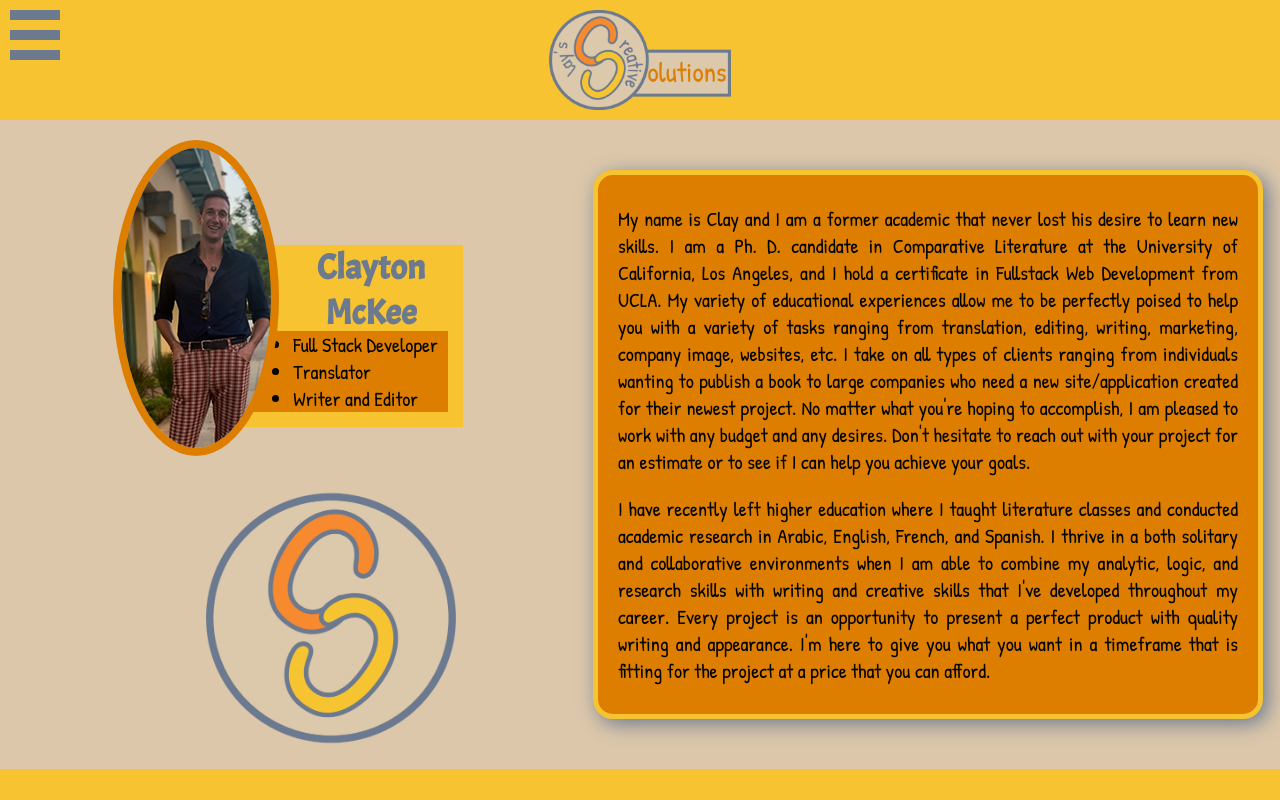
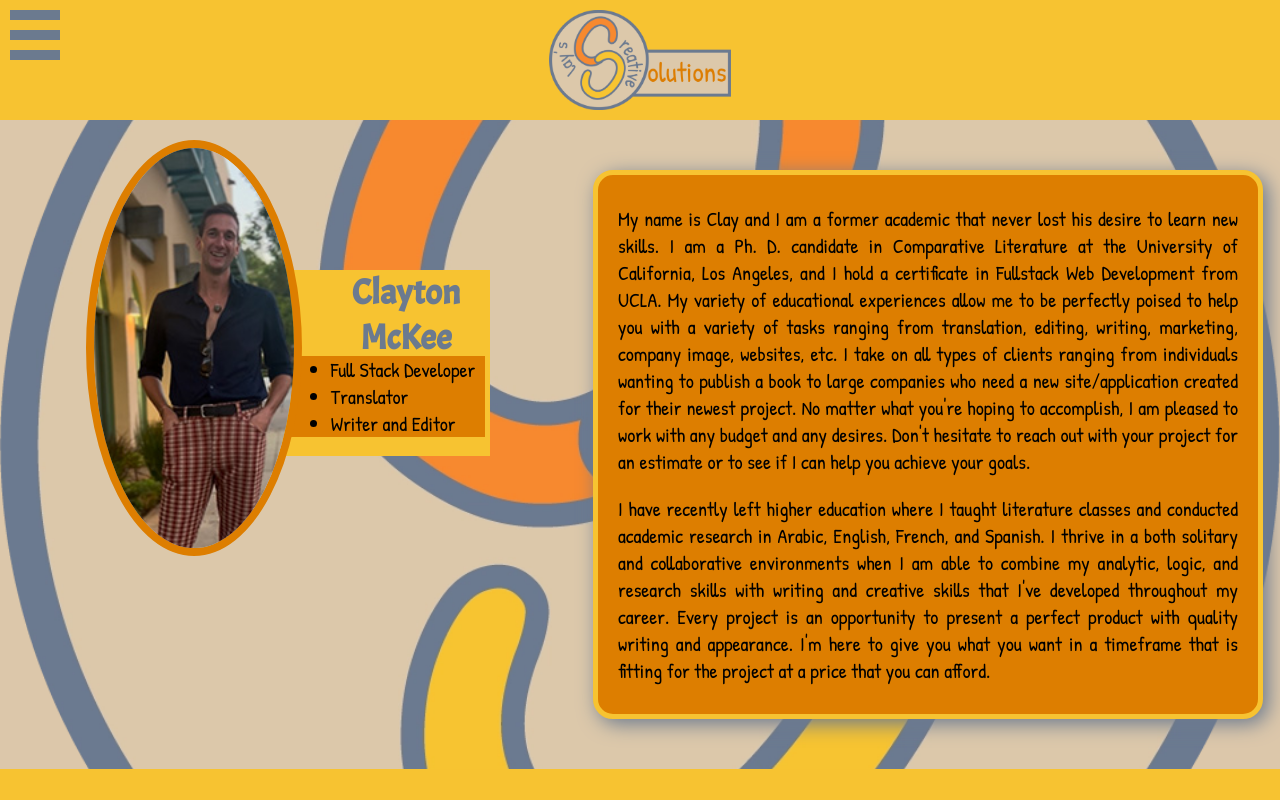
Before and after one commit to cmckee120993/clays-creative-solutions, a React (Create React App) app: page /about in a window 1280 px wide. Shown: the top 800 px of the page. Built offline with nearby package versions, Linux system fonts and the light colour scheme.

Commit message:
finalized styling

```diff
--- a/src/site-pages/About.js
+++ b/src/site-pages/About.js
@@ -4,7 +4,7 @@ import Portrait from '../images/clay-portrait.jpg';
 
 function About() {
     return (
-        <>
+        <div className='about-content'>
          <div className="about">
             <div className="card-header">
                 <div className="card-title">
@@ -36,7 +36,7 @@ function About() {
 
         </div>
 
-     </>
+     </div>
     )
 };
 
--- a/src/site-pages/Contact.js
+++ b/src/site-pages/Contact.js
@@ -16,7 +16,7 @@ function Contact() {
         </div>
     }
     return (
-        <>
+        <div className='contact-content'>
             <h2 className='contact-title'>Contact Me</h2>
             <div className='contact-div'>
                 <div className='general-contact'>
@@ -64,7 +64,7 @@ function Contact() {
                     </div>
                 </form>
             </div>
-        </>
+        </div>
     )
 };
 
--- a/src/site-pages/Resume.js
+++ b/src/site-pages/Resume.js
@@ -15,7 +15,7 @@ import peace from '../images/peace-languages.webp';
 
 function Resume() {
     return (
-        <>
+        <div className='resume-content'>
             <h2 className='resume-title'>Résumé</h2>
             <div className='resume-div'>
                 <div className='education'>
@@ -788,7 +788,7 @@ function Resume() {
                     </div>
                 </div>
             </div>
-        </>
+        </div>
     )
 };
 
--- a/src/styles/about.css
+++ b/src/styles/about.css
@@ -1,3 +1,14 @@
+.about {
+    background: none;
+}
+
+.about-content {
+    background-image: url('../images/clays-circle-logo.webp');
+    background-repeat: no-repeat;
+    background-size: cover;
+    background-position: center;
+}
+
 .card-header {
     background: none;
     display: flex;
@@ -81,10 +92,6 @@
 @media only screen and (min-width: 1000px) {
     .about {
         display: flex;
-        background-image: url('../images/clays-circle-logo.webp');
-        background-size: 300px;
-        background-repeat: no-repeat;
-        background-position: 17% 85%;
     }
     .card-header {
         width: 45%;
@@ -92,17 +99,17 @@
     .about-info {
         width: 50%;
     }
-}
-
-@media only screen and (min-width: 1200px) {
-    .about {
-        background-position: 20% 100%;
-        background-size: 250px;
+    .portrait {
+        width: 200px;
+        height: 400px;
+    }
+    .title-list  {
+        margin-top: -200px;
+        margin-left: 200px;
+    }
+    .card-title h2 {
+        margin-top: 150px;
+        margin-left: -20px;
+        margin-bottom: 100px;
     }
 }
-
-@media only screen and (min-width: 1400px) {
-    .about {
-        background-size: 200px;
-    }
-}
--- a/src/styles/contact.css
+++ b/src/styles/contact.css
@@ -1,6 +1,14 @@
 .link, .link a, .contact-div, .contact-form, .general-contact, .contact-des {
     background: none;
 }
+
+.contact-content {
+    background-image: url('../images/clays-circle-logo.webp');
+    background-repeat: no-repeat;
+    background-size: contain;
+    background-position: center;
+}
+
 .contact-title {
     font-family: 'Acme', sans-serif;
     font-size: 40px;
@@ -105,6 +113,12 @@
     box-shadow: 10px 10px 20px var(--text);
 }
 
+@media only screen and (max-width: 500px) {
+    .contact-content {
+        background-size: cover;
+    }
+}
+
 @media only screen and (min-width: 1000px) {
     .general-contact {
         width: 45%;
--- a/src/styles/home.css
+++ b/src/styles/home.css
@@ -8,13 +8,13 @@
 .home {
     background-image: url('../images/clays-circle-logo.webp');
     background-repeat: no-repeat;
-    background-size: contain;
+    background-size: cover;
     background-position: center;
 }
 
 
 .content {
-    margin-bottom: 50px;
+    padding-bottom: 50px;
 }
 
 .intro {
@@ -70,12 +70,6 @@
     font-size: 35px;
 }
 
-@media only screen and (max-width: 750px) {
-    .home {
-        background-size: cover;
-    }
-}
-
 @media only screen and (min-width: 600px) {
     .site-options {
         justify-content: space-around;
--- a/src/styles/resume.css
+++ b/src/styles/resume.css
@@ -1,4 +1,4 @@
-.collapsible-div, .Awards, .education, .resume-div,  .Collapsible, .Collapsible_contentInner,.Collapsible_contentOuter, .resume-div, .language-div ul, .publication-div h4 em, .publication-div h5 a em, .skills-div div, .skills-div, .skills-div div, .skills {
+.collapsible-div, .Awards, .education, .resume-div,  .Collapsible, .Collapsible_contentInner,.Collapsible_contentOuter, .resume-div, .language-div ul, .publication-div h4 em, .publication-div h5 a em, .skills-div div, .skills-div, .skills-div div, .skills, .study-abroad, .languages, .publications, .conferences, .other, .skills, .work, .Awards, .education {
     background: none;
 }
 
@@ -11,6 +11,13 @@
     padding: 10px;
     width: 350px;
     box-shadow: 10px 10px 20px var(--text);
+}
+
+.resume-content {
+    background-image: url('../images/clays-circle-logo.webp');
+    background-repeat: no-repeat;
+    background-size: contain;
+    background-position: center;
 }
 
 .resume-div {
@@ -164,6 +171,12 @@
     justify-content: center;
 }
 
+@media only screen and (max-width: 500px) {
+    .resume-content {
+        background-size: cover;
+    }
+}
+
 @media only screen and (min-width: 1000px) {
     .resume-title {
        margin: auto;
```
